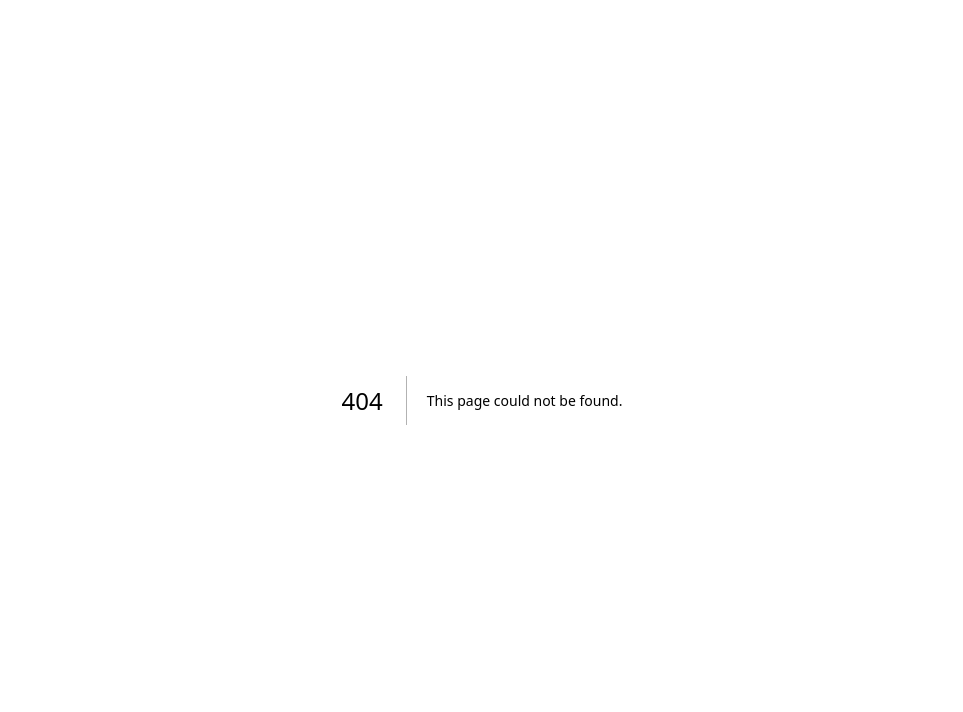
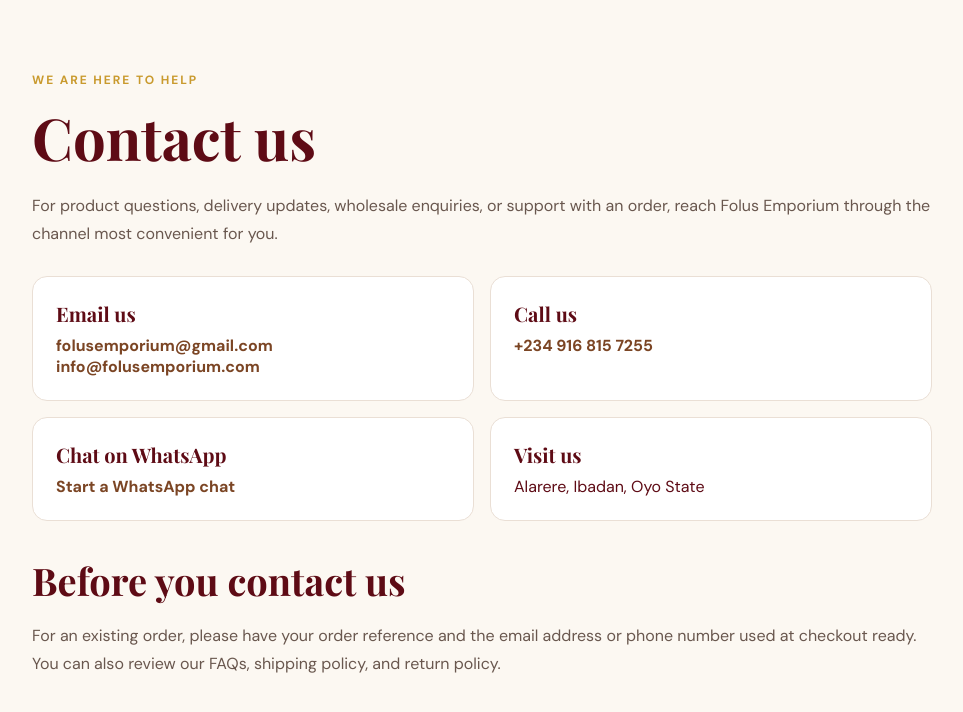
Before and after one commit to folusemporiumltd/website, a Next.js app: page /contact in a window 1280 px wide. Before the commit this address had no page. Shown: the top 712 px of the page, without its empty margins (158-1121 px from the left). Built offline with nearby package versions, Linux system fonts and the light colour scheme.

Commit message:
Add public contact page

```diff
--- /dev/null
+++ b/app/contact/page.tsx
@@ -0,0 +1,5 @@
+import Link from 'next/link'
+
+export default function ContactPage() {
+  return <main className="support-page"><section className="section"><div className="container"><div className="eyebrow">We are here to help</div><h1>Contact us</h1><p>For product questions, delivery updates, wholesale enquiries, or support with an order, reach Folus Emporium through the channel most convenient for you.</p><div className="contact-options"><div className="contact-option"><b>Email us</b><a href="mailto:folusemporium@gmail.com">folusemporium@gmail.com</a><br/><a href="mailto:info@folusemporium.com">info@folusemporium.com</a></div><div className="contact-option"><b>Call us</b><a href="tel:+2349168157255">+234 916 815 7255</a></div><div className="contact-option"><b>Chat on WhatsApp</b><a href="https://wa.me/2349168157255">Start a WhatsApp chat</a></div><div className="contact-option"><b>Visit us</b><span>Alarere, Ibadan, Oyo State</span></div></div><h2>Before you contact us</h2><p>For an existing order, please have your order reference and the email address or phone number used at checkout ready. You can also review our <Link href="/faq">FAQs</Link>, <Link href="/shipping-policy">shipping policy</Link>, and <Link href="/return-policy">return policy</Link>.</p></div></section></main>
+}
```
